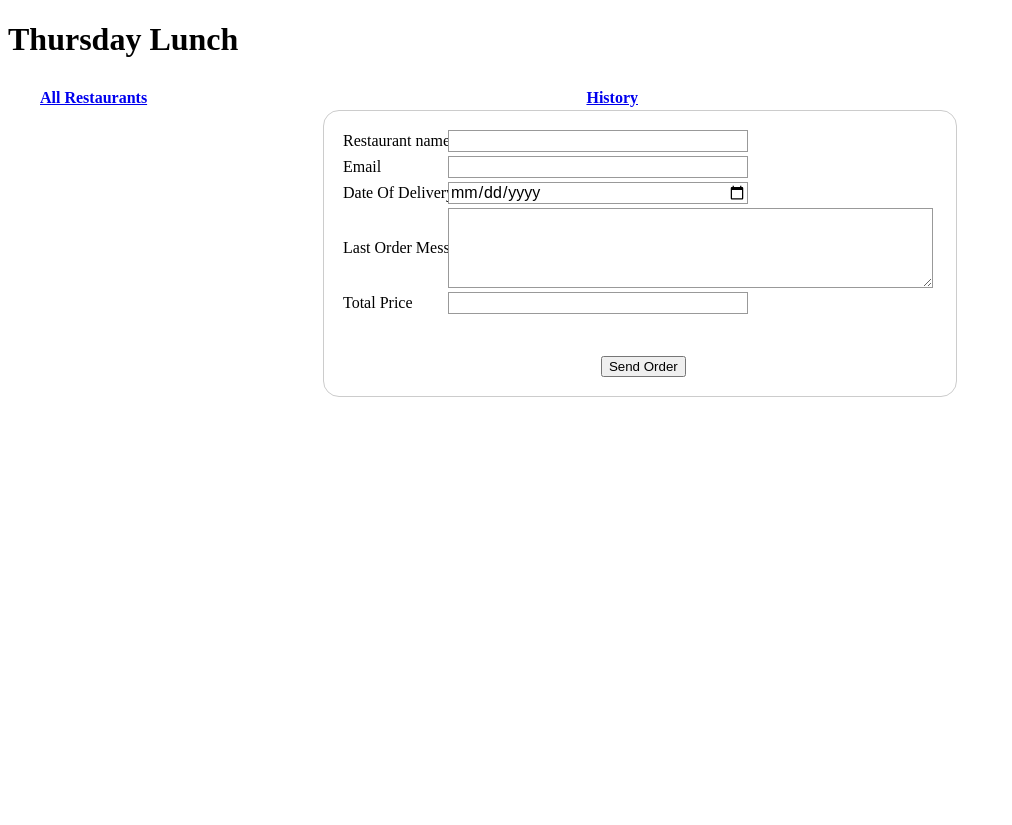
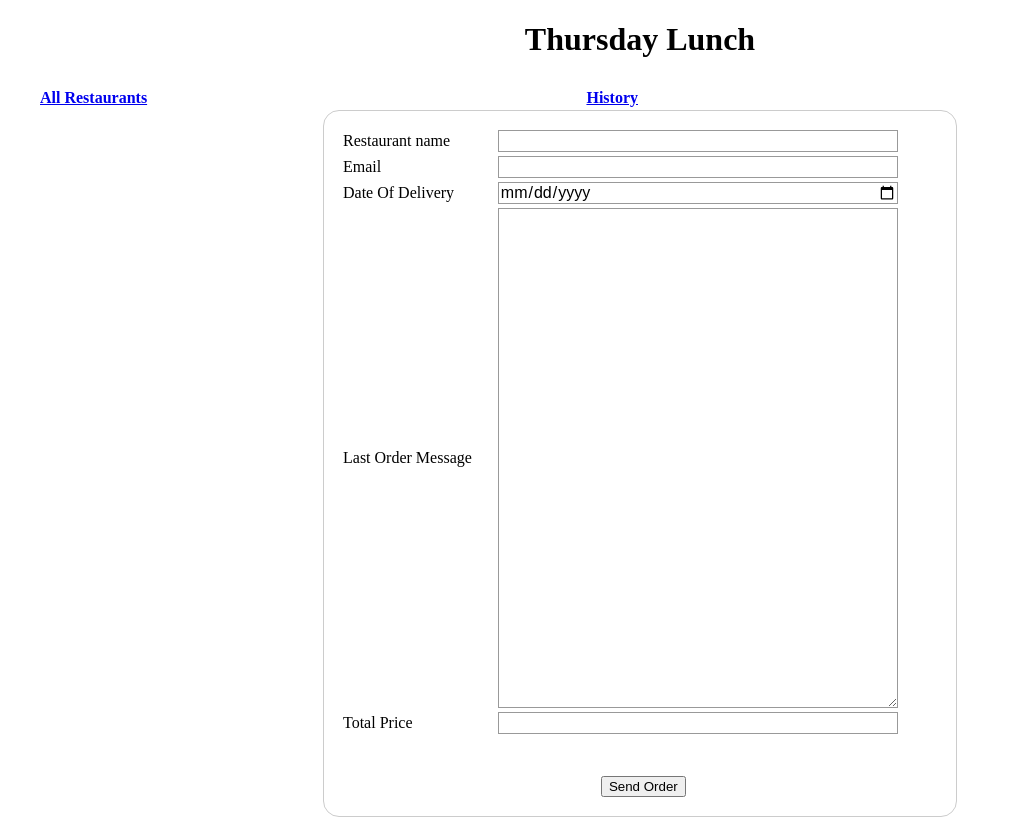
Before and after one commit to suzannouche/FirebaseLunchbot, a plain HTML site: page public/index.html in a window 1280 px wide. Shown: the whole page, without its empty margins (0-1012 px from the left). Before the commit the page ends 800 px from the top, so only its background shows below. Drawn offline with Linux system fonts and the light colour scheme; some packages are replaced by stand-ins of ours; no server answers.

Commit message:
adding the changes in ui

```diff
--- a/public/index.html
+++ b/public/index.html
@@ -14,31 +14,7 @@
     <script defer src="/__/firebase/init.js"></script>
     <script src="./app.js"></script>
     <title>Thursday Lunch</title>
-  </head>
-  <body>
-    <div  >
-      <h1>Thursday Lunch</h1>
-      <div class= 'content' align="center">
-          <table>
-            <col width="800"/>
-          <tr>
-                  <th style="float: center">
-                 </th>
-              </tr>
-              <div>
-                  <table>
-                      <col width="600">
-                      <col width="600">
-                      <tr>
-                      <th style="float: left"><a href="https://www.w3schools.com" >All Restaurants</a> </th>
-                      <th style="float: right"><a href="https://www.w3schools.com" >History</a></th>
-                      </tr>
-
-                    </table>
-              </div>
-          </table>
-      </div>
-
+    <h1 align="center">Thursday Lunch</h1>
     <style>
         form {
           /* Center the form on the page */
@@ -64,7 +40,7 @@
              By default, textareas have a monospace font */
           font: 1em sans-serif;
           /* Uniform text field size */
-        width: 300px;
+          width: 400px;
           box-sizing: border-box;
           /* Match form field borders */
           border: 1px solid #999;
@@ -79,6 +55,8 @@
           vertical-align: top;
           /* Provide space to type some text */
           height: 5em;
+          width: 400px;
+         height: 500px;
         }
         .button {
           /* Align buttons with the text fields */
@@ -90,6 +68,29 @@
           margin-left: .5em;
         }
         </style>
+  </head>
+  <body>
+    <div  >
+      <div class= 'content' align="center">
+          <table>
+            <col width="800"/>
+          <tr>
+                  <th style="float: center">
+                 </th>
+              </tr>
+              <div>
+                  <table>
+                      <col width="600">
+                      <col width="600">
+                      <tr>
+                      <th style="float: left"><a href="AllRestaurants.html" >All Restaurants</a> </th>
+                      <th style="float: right"><a href="OrderHistory.html" >History</a></th>
+                      </tr>
+
+                    </table>
+              </div>
+          </table>
+      </div>
       <form class= "content"  >
       <div  align="center">
          <div class="form-group">
@@ -110,7 +111,7 @@
                   </tr>
                   <tr>
                       <td nowrap><label >Last Order Message</label></td>
-                      <td><textarea rows="40" cols="50" id="msgId" name="user_message" style="height:500;width:auto"  ></textarea></td>
+                      <td><textarea rows="50" cols="100" id="msgId" name="user_message" ></textarea></td>
                   </tr>
                   <tr>
                       <td><label for="exampleFormControlSelect1" style="text-align:left">Total Price</label></td>
```
Also changed, not shown: public/AllRestaurants.html (+3 -0 lines), public/OrderHistory.html (+2 -2 lines). Lines whose indentation alone changed are shown as unchanged.
